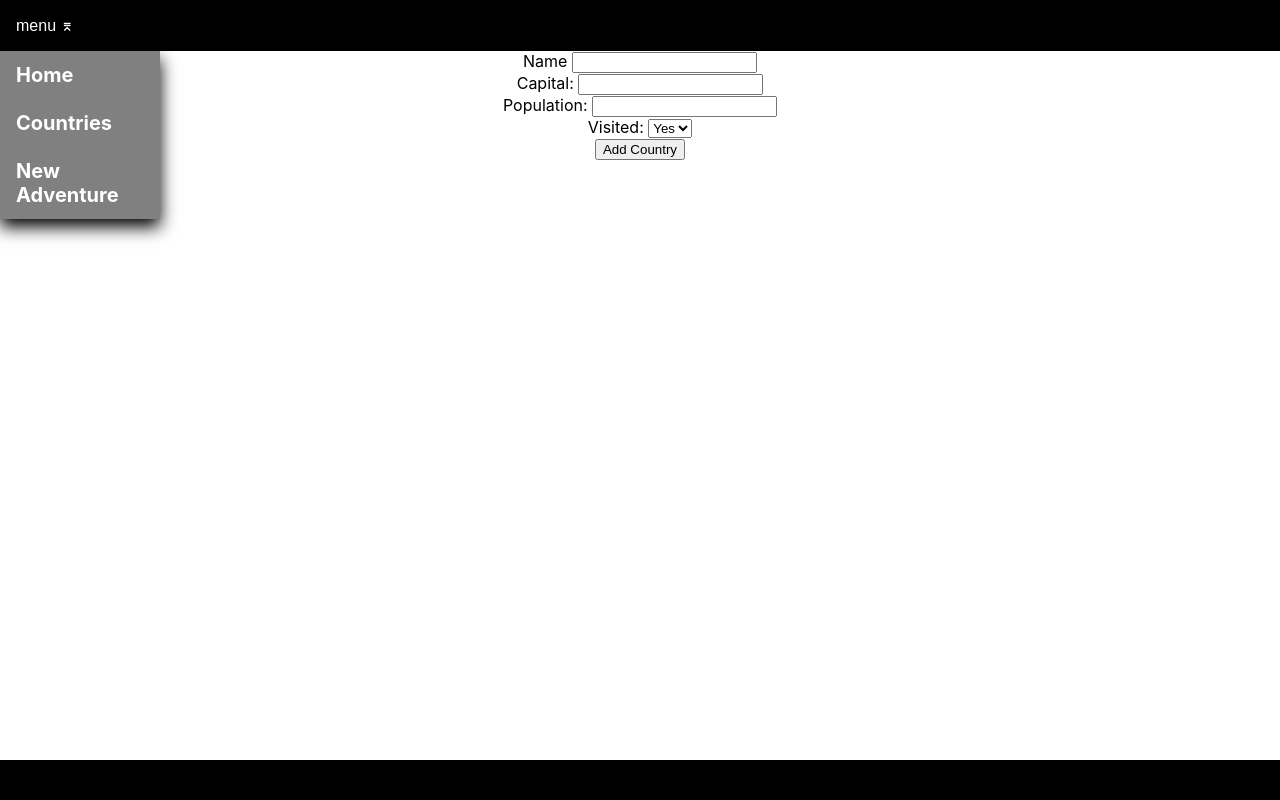
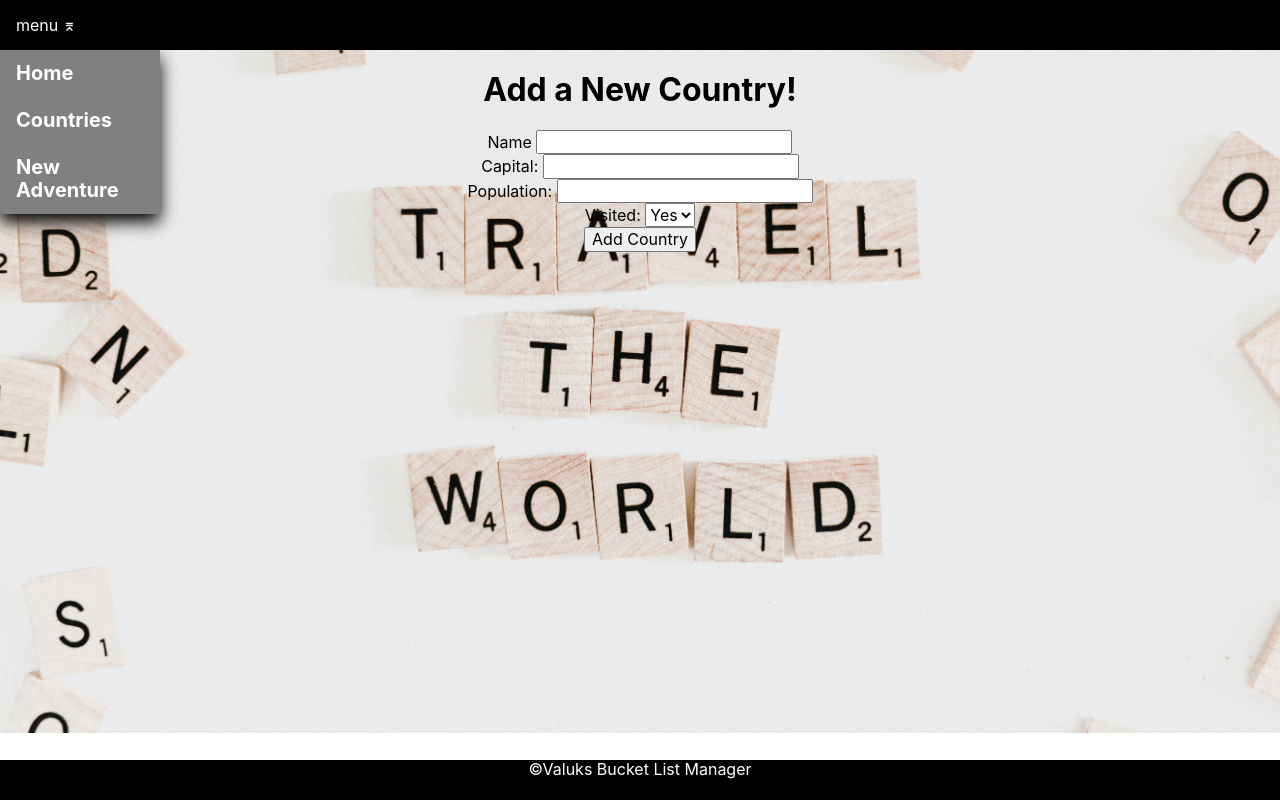
Before and after one commit to NoahValuks/Bucket-List, a Flask app: page /countries/new in a window 1280 px wide. Run offline with Flask 2, Linux system fonts and the light colour scheme.

Commit message:
fixed css probelms:

```diff
--- a/controllers/poi_controller.py
+++ b/controllers/poi_controller.py
@@ -4,7 +4,7 @@ from models.place_of_interest import PlaceOfInterest
 import repositories.place_of_interest_repository as place_of_interest_repository
 import repositories.city_repository as city_repository
 
-poi_blueprint = Blueprint("points_of_interest", __name__)
+poi_blueprint = Blueprint("place_of_interest", __name__)
 
 @poi_blueprint.route('/cities/place_of_interest/new')
 def new_place_of_interest():
@@ -24,6 +24,6 @@ def create_place_of_interest():
 
 @poi_blueprint.route('/cities/place_of_interest/<id>/edit')
 def edit_poi(id):
-    place_of_interest = place_of_interest_repository.select(id)
+    place = place_of_interest_repository.select(id)
     cities = city_repository.select_all()
-    return render_template('/cities/edit.html', place_of_interest = place_of_interest, cities = cities)
+    return render_template('/poi/edit.html', place = place, cities = cities)
--- a/static/style.css
+++ b/static/style.css
@@ -3,7 +3,13 @@ body{
     text-align: center;
     margin: 0;
     height: 100%;
-    background-image: url(/pictures/main-background.jpg) fixed center;
+    margin: 0;
+    width: 100%;
+    background-image: url("pictures/main-background.jpg");
+    background-position: center;
+    background-position-y: -15vh;
+    background-repeat: no-repeat;
+    background-size: cover;
 }
 
 body > header > nav {
@@ -22,8 +28,8 @@ footer{
     bottom:0;
     width:100%;
     height: 40px;
-    font: white;
     background-color: black;
+    color: white;
 }
 
 
--- a/templates/base.html
+++ b/templates/base.html
@@ -2,6 +2,7 @@
 <html lang="en">
 <head>
   <meta charset="UTF-8">
+  <link rel="stylesheet" href="https://cdnjs.cloudflare.com/ajax/libs/normalize/8.0.1/normalize.min.css">
   <link rel="stylesheet" href="{{ url_for('static', filename='style.css') }}">
   <title>My Bucket List</title>
 </head>
--- a/templates/cities/index.html
+++ b/templates/cities/index.html
@@ -15,7 +15,7 @@
 <p>
     {% for place in places %}
         <b>Name:</b> {{place.name}}
-        <br><b>Information:</b>{{place.information}}
+        <br><b>Information:</b> {{place.information}}
         <br><b>Visited?</b>
         {% if place.visited == True %}
             ✔️
--- a/templates/countries/new_country.html
+++ b/templates/countries/new_country.html
@@ -1,5 +1,7 @@
 {% extends 'base.html' %}
 {% block content %}
+<h1>Add a New Country!</h1>
+
 <form action="/countries" method="post">
     <div>
       <label for="name">Name</label>
--- a/templates/countries/show_cities.html
+++ b/templates/countries/show_cities.html
@@ -1,6 +1,7 @@
 {% extends 'base.html' %}
 {% block content %}
 <p>To edit the country <a href="/countries/{{country.id}}/edit">click here</a></p>
+<p>Add a new <a href="/cities/new">city!</a></p>
 
 
 <h1>Cities within {{country.name}} </h1>
```
Also changed, not shown: templates/poi/edit.html (+6 -7 lines), static/pictures/main-background.jpg (renamed from pictures/main-background.jpg).
